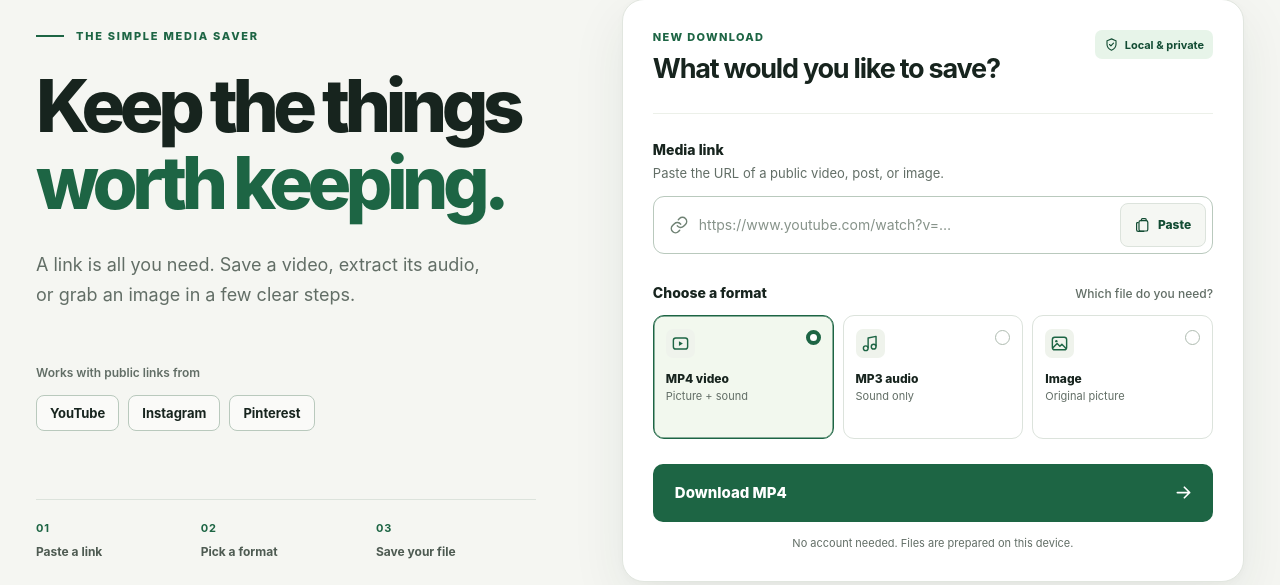
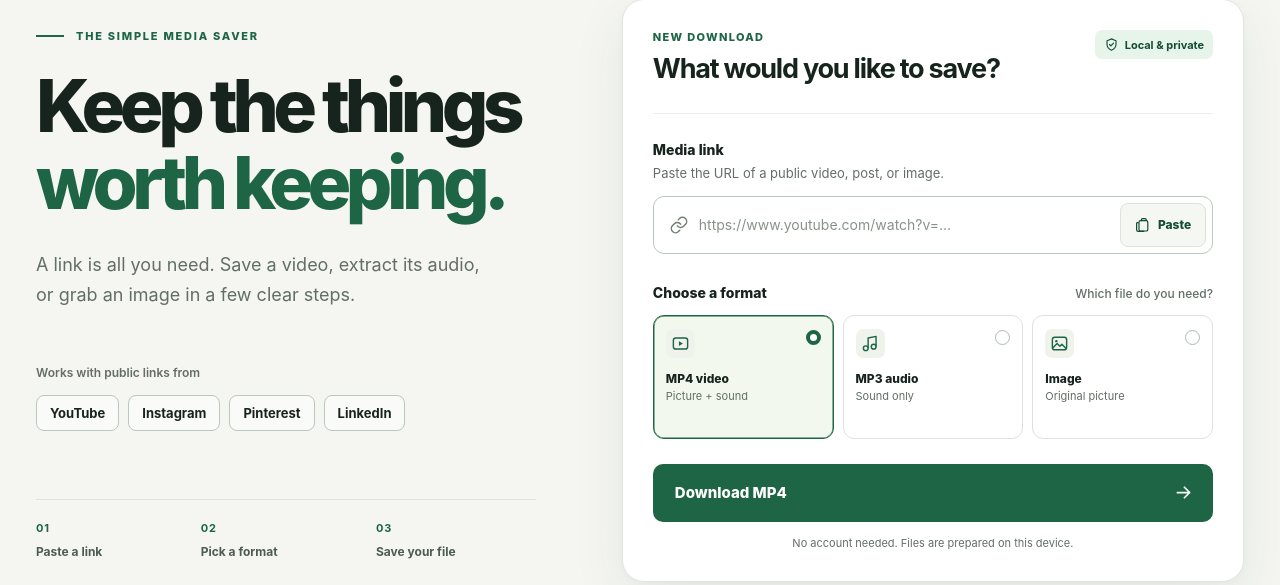
Before and after one commit to baraamatrane/Downloader-YouTube-Instagram-Pinterest, a Flask app: page / in a window 1280 px wide. Shown: the part 199-784 px from the top of the page. Run offline with Flask 3, Linux system fonts and the light colour scheme.

Commit message:
Add LinkedIn media support

```diff
--- a/static/app.js
+++ b/static/app.js
@@ -23,6 +23,7 @@ function sourceName(value) {
     if (hostname === "youtu.be" || hostname === "youtube.com" || hostname.endsWith(".youtube.com")) return "YouTube link";
     if (hostname === "instagram.com" || hostname.endsWith(".instagram.com")) return "Instagram link";
     if (hostname === "pin.it" || hostname === "pinterest.com" || hostname.endsWith(".pinterest.com")) return "Pinterest link";
+    if (hostname === "linkedin.com" || hostname.endsWith(".linkedin.com")) return "LinkedIn link";
     if (/\.(png|jpe?g|webp|gif|avif)(\?|$)/i.test(value)) return "Image link";
     return "Media link";
   } catch {
--- a/templates/index.html
+++ b/templates/index.html
@@ -30,7 +30,7 @@
         <div class="source-panel">
           <span class="source-label">Works with public links from</span>
           <div class="source-list" aria-label="Supported sources">
-            <span>YouTube</span><span>Instagram</span><span>Pinterest</span>
+            <span>YouTube</span><span>Instagram</span><span>Pinterest</span><span>LinkedIn</span>
           </div>
         </div>
 
```
Also changed, not shown: tests/test_app.py (+6 -0 lines), README.md.
